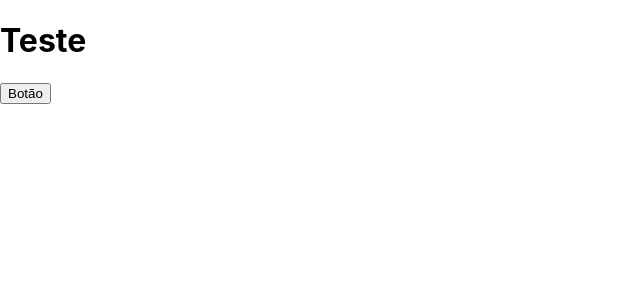
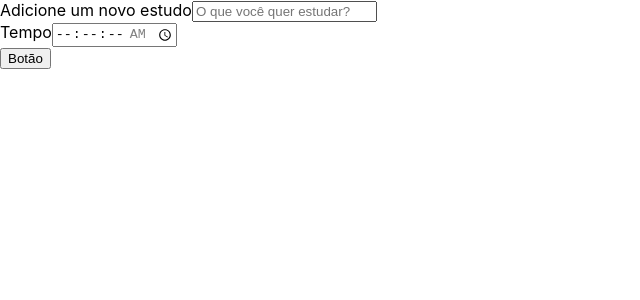
Before and after one commit to VinnenLM/alura-studies, a React (Create React App) app: page / in a window 1280 px wide. Shown: the top 300 px of the page, without its empty margins (0-640 px from the left). Built offline with nearby package versions, Linux system fonts and the light colour scheme; the HTML template or start-up script is replaced by a standard one.

Commit message:
Criação do componente formulário

```diff
--- a/src/App.tsx
+++ b/src/App.tsx
@@ -1,11 +1,11 @@
 import React from 'react';
 import Botao from './components/botao';
+import Formulario from './components/formulario';
 
 function App() {
   return (
     <div className="App">
-      <h1>Teste</h1>
-      <Botao />
+      <Formulario />
     </div>
   );
 }
--- /dev/null
+++ b/src/components/formulario/index.tsx
@@ -0,0 +1,36 @@
+import React from "react";
+import Botao from "../botao";
+
+class Formulario extends React.Component{
+    render(): React.ReactNode {
+        return(
+            <form>
+                <div>
+                    <label htmlFor="tarefa">Adicione um novo estudo</label>
+                    <input
+                        type="text"
+                        name="tarefa"
+                        id="tarefa"
+                        placeholder="O que você quer estudar?"
+                        required
+                    />
+                </div>
+                <div>
+                <label htmlFor="tempo">Tempo</label>
+                    <input
+                        type="time"
+                        step="1"
+                        name="tempo"
+                        id="tempo"
+                        min="00:00:00"
+                        max="01:30:00"
+                        required
+                    />
+                </div>
+                <Botao />
+            </form>
+        )
+    }
+}
+
+export default Formulario;
```
